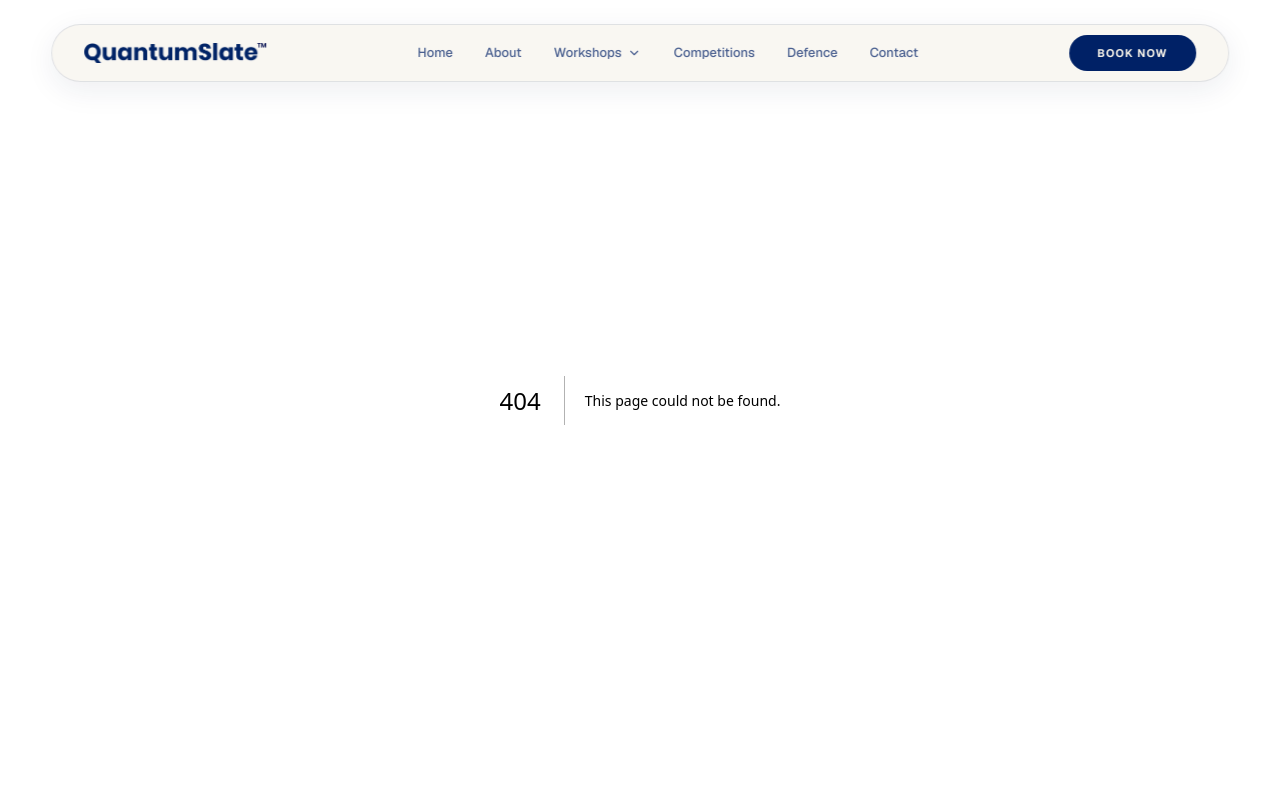
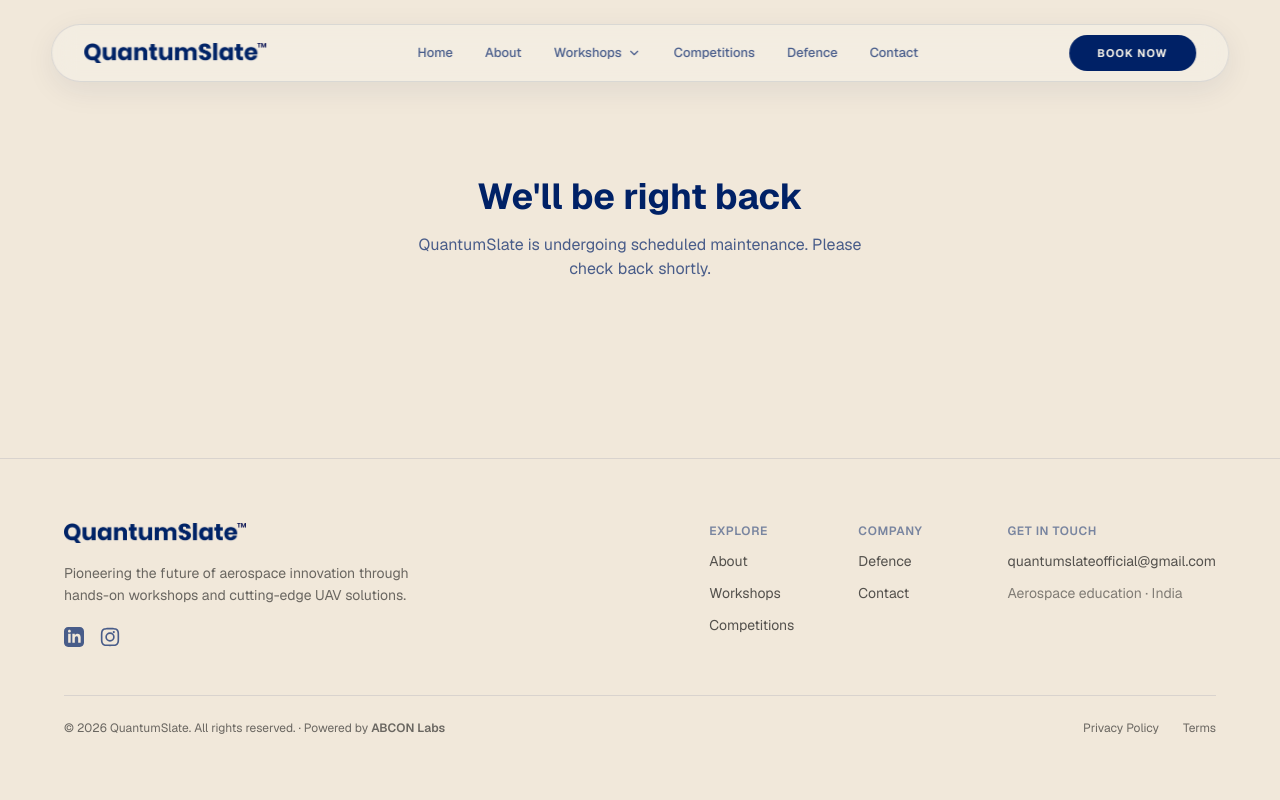
Before and after one commit to jeevankumar-abconlabs/quantumslate-site-v2, a Next.js app: page /maintenance in a window 1280 px wide. Before the commit this address had no page. Shown: the top 800 px of the page. Built offline with nearby package versions, Linux system fonts and the light colour scheme; a web font is replaced by a local one.

Commit message:
maintenance mode

```diff
--- /dev/null
+++ b/app/maintenance/page.tsx
@@ -0,0 +1,22 @@
+import type { Metadata } from "next";
+
+export const metadata: Metadata = {
+  title: "Under Maintenance",
+  robots: { index: false, follow: false },
+};
+
+export default function MaintenancePage() {
+  return (
+    <main className="flex-1 bg-[#F1E8DA] flex items-center justify-center px-6 py-24 text-center">
+      <div>
+        <h1 className="text-3xl md:text-4xl font-bold text-[#002166]">
+          We&apos;ll be right back
+        </h1>
+        <p className="mt-4 text-[#002166]/70 max-w-md mx-auto">
+          QuantumSlate is undergoing scheduled maintenance. Please check back
+          shortly.
+        </p>
+      </div>
+    </main>
+  );
+}
--- /dev/null
+++ b/proxy.ts
@@ -0,0 +1,18 @@
+import { NextResponse } from "next/server";
+import type { NextRequest } from "next/server";
+
+// ponytail: single env flag flips the whole site into maintenance mode.
+export function proxy(request: NextRequest) {
+  if (process.env.MAINTENANCE_MODE !== "true") return NextResponse.next();
+
+  const { pathname } = request.nextUrl;
+  if (pathname === "/maintenance") return NextResponse.next();
+
+  return NextResponse.rewrite(new URL("/maintenance", request.url));
+}
+
+export const config = {
+  matcher: [
+    "/((?!_next/static|_next/image|favicon.ico|robots.txt|sitemap.xml|logo).*)",
+  ],
+};
```
